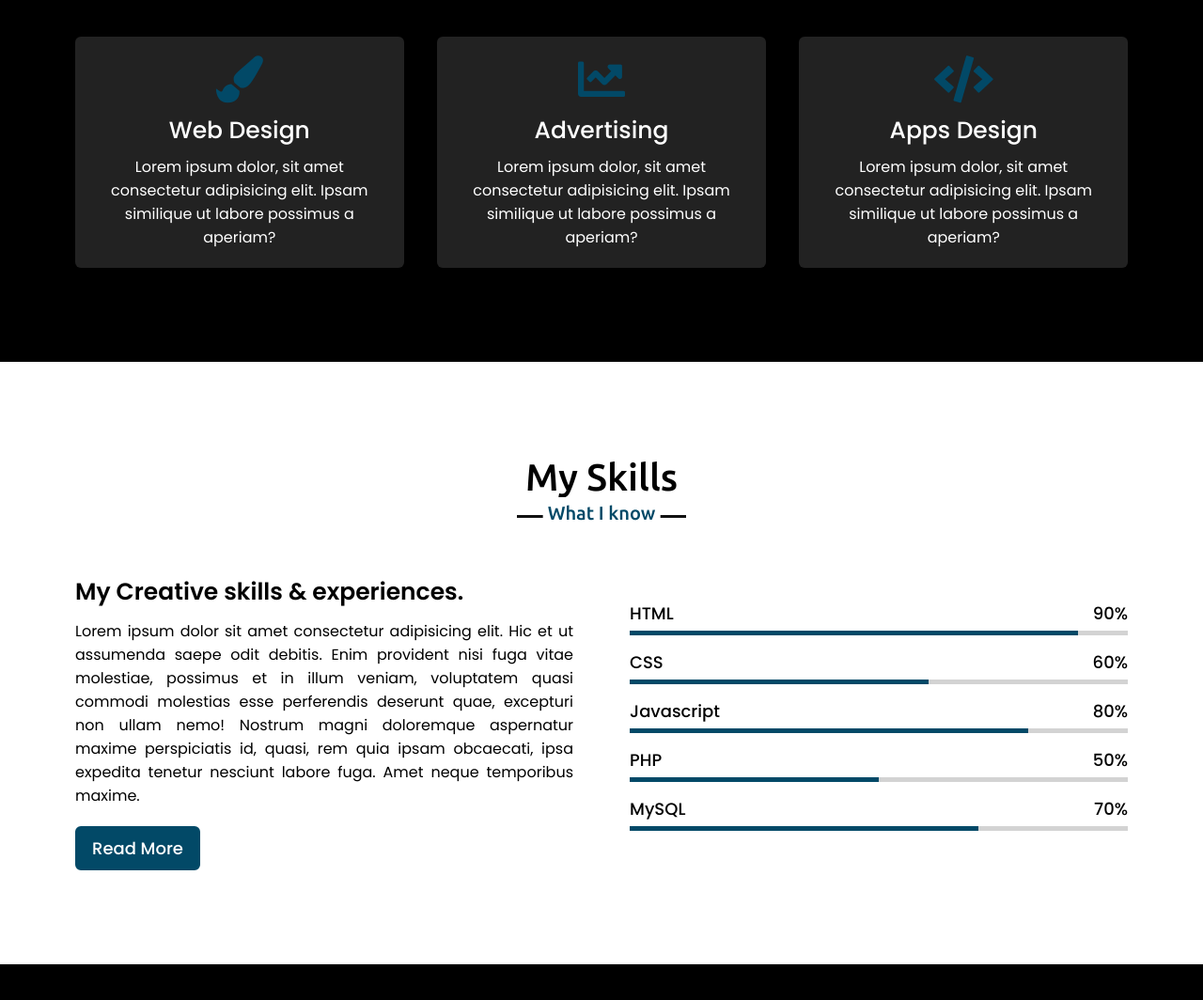
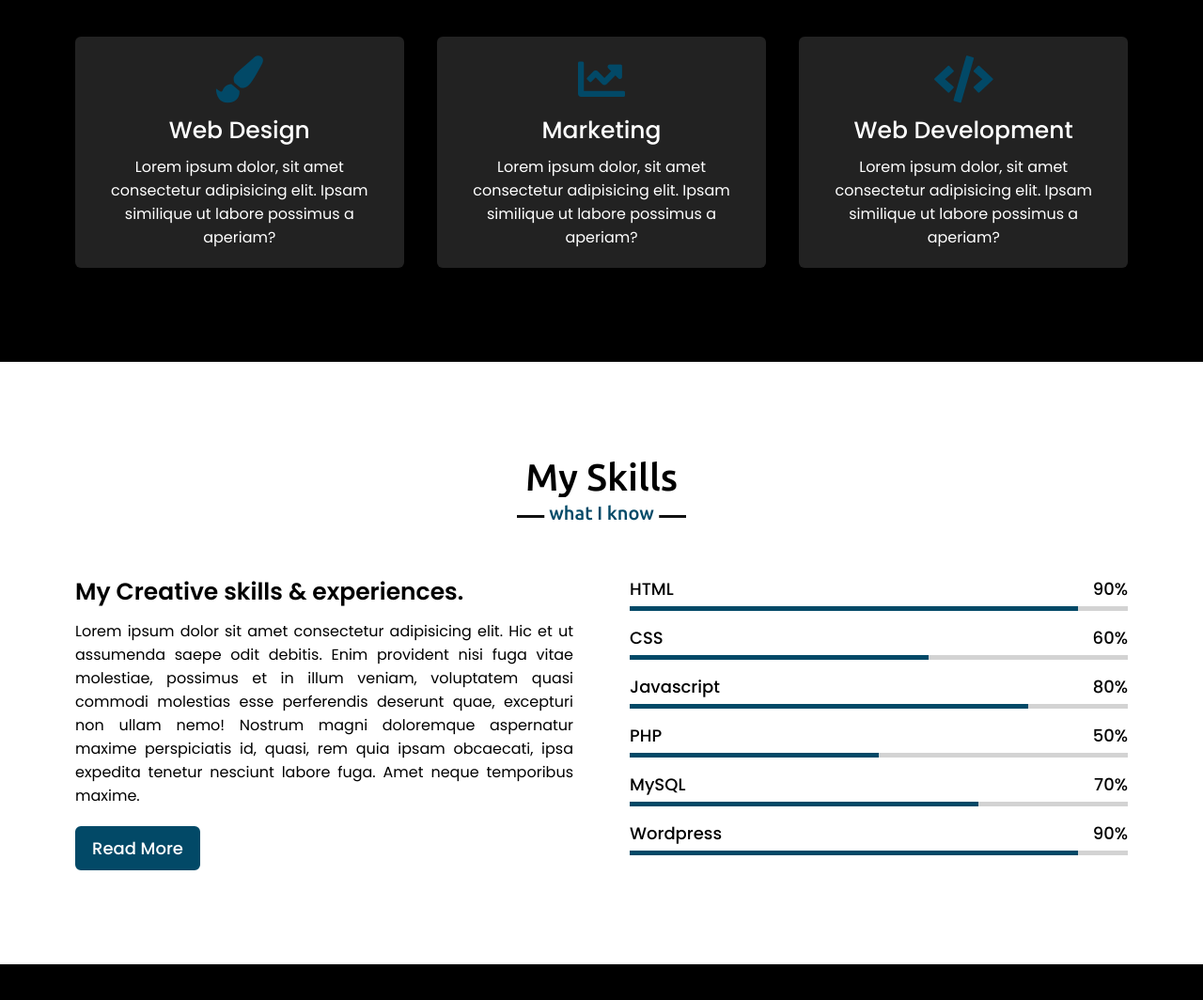
Before and after one commit to EugeneMugaisi/laurel, a plain HTML site: page index.html in a window 1280 px wide. Shown: the part 1720-2784 px from the top of the page at 94% size. Drawn offline with nearby package versions, Linux system fonts and the light colour scheme.

Commit message:
changed heading css after texts

```diff
--- a/index.html
+++ b/index.html
@@ -81,14 +81,14 @@
                 <div class="card">
                     <div class="box">
                         <i class="fas fa-chart-line"></i>
-                        <div class="text">Advertising</div>
+                        <div class="text">Marketing</div>
                         <p>Lorem ipsum dolor, sit amet consectetur adipisicing elit. Ipsam similique ut labore possimus a aperiam?</p>
                     </div>
                 </div>
                 <div class="card">
                     <div class="box">
                         <i class="fas fa-code"></i>
-                        <div class="text">Apps Design</div>
+                        <div class="text">Web Development</div>
                         <p>Lorem ipsum dolor, sit amet consectetur adipisicing elit. Ipsam similique ut labore possimus a aperiam?</p>
                     </div>
                 </div>
@@ -141,6 +141,13 @@
                             <span>70%</span>
                         </div>
                         <div class="line sql"></div>
+                    </div>
+                    <div class="bars">
+                        <div class="info">
+                            <span>Wordpress</span>
+                            <span>90%</span>
+                        </div>
+                        <div class="line wp"></div>
                     </div>
                 </div>
             </div>
--- a/style.css
+++ b/style.css
@@ -217,7 +217,7 @@ section .title::after
 /* about section styling */
 .about .title::after
 {
-    content: "Who I am";
+    content: "who I am";
 }
 .about .about-content .left
 {
@@ -281,7 +281,7 @@ section .title::after
 .services .title::after,
 .teams .title::after
 {
-    content: "What I do";
+    content: "what I do";
     background: #000;
 }
 .services .serv-content .card
@@ -325,7 +325,7 @@ section .title::after
 /* skills section styling */
 .skills .title::after
 {
-    content: "What I know";
+    content: "what I know";
 }
 .skills .skills-content .column
 {
@@ -411,11 +411,15 @@ section .title::after
 {
     width: 70%;
 }
+.skills-content .right .wp::before
+{
+    width: 90%;
+}
 
 /* teams section styling */
 .teams .title::after
 {
-    content: "Those With Me";
+    content: "those With Me";
 }
 .teams .carousel .card
 {
```
